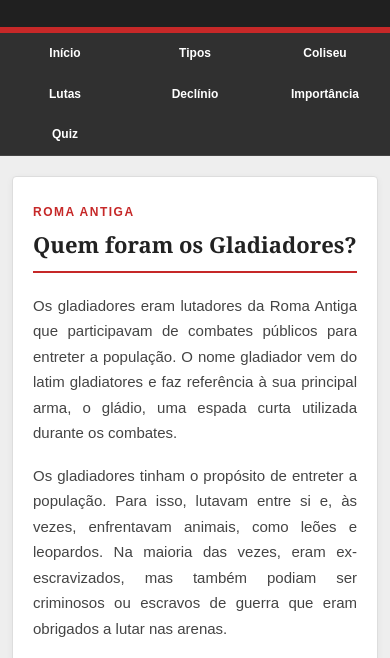
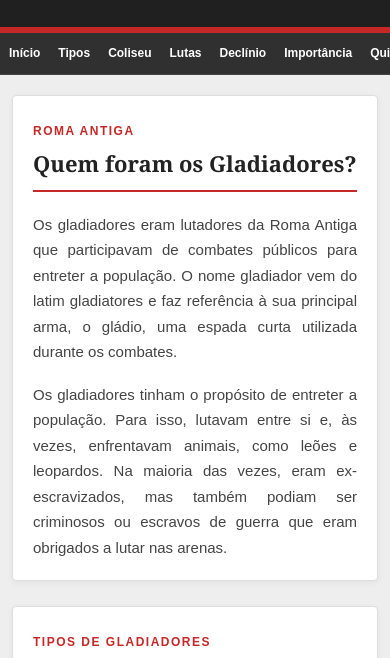
Before and after one commit to GuiLima79/Gladiadores, a plain HTML site: page index.html in a window 390 px wide. Shown: the part 176-834 px from the top of the page. Drawn offline with Linux system fonts and the light colour scheme.

Commit message:
Concertando o nav
Concertando o nav empilhado

```diff
--- a/style.css
+++ b/style.css
@@ -377,14 +377,22 @@ main {
         font-size: 14px;
     }
 
+    #nav0 {
+        overflow-x: auto;
+    }
+
     .flex {
-        display: grid;
-        grid-template-columns: repeat(3, 1fr);
-        text-align: center;
+        display: flex;
+        flex-wrap: nowrap;
+        justify-content: flex-start;
+        width: max-content;
+        min-width: 100%;
     }
 
     .home {
-        padding: 10px 5px;
+        flex: 0 0 auto;
+        white-space: nowrap;
+        padding: 10px 9px;
         font-size: 12px;
     }
 
```
